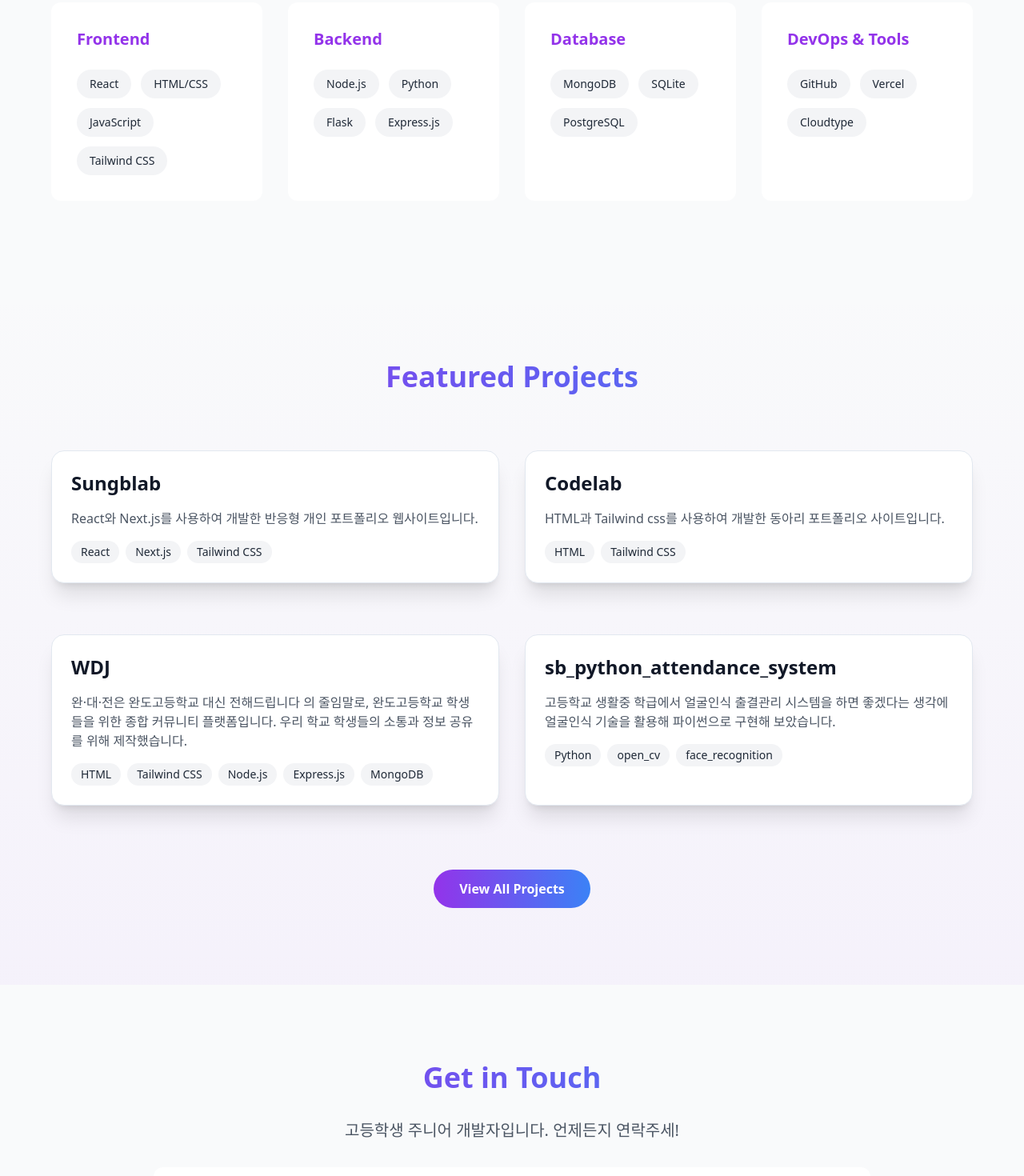
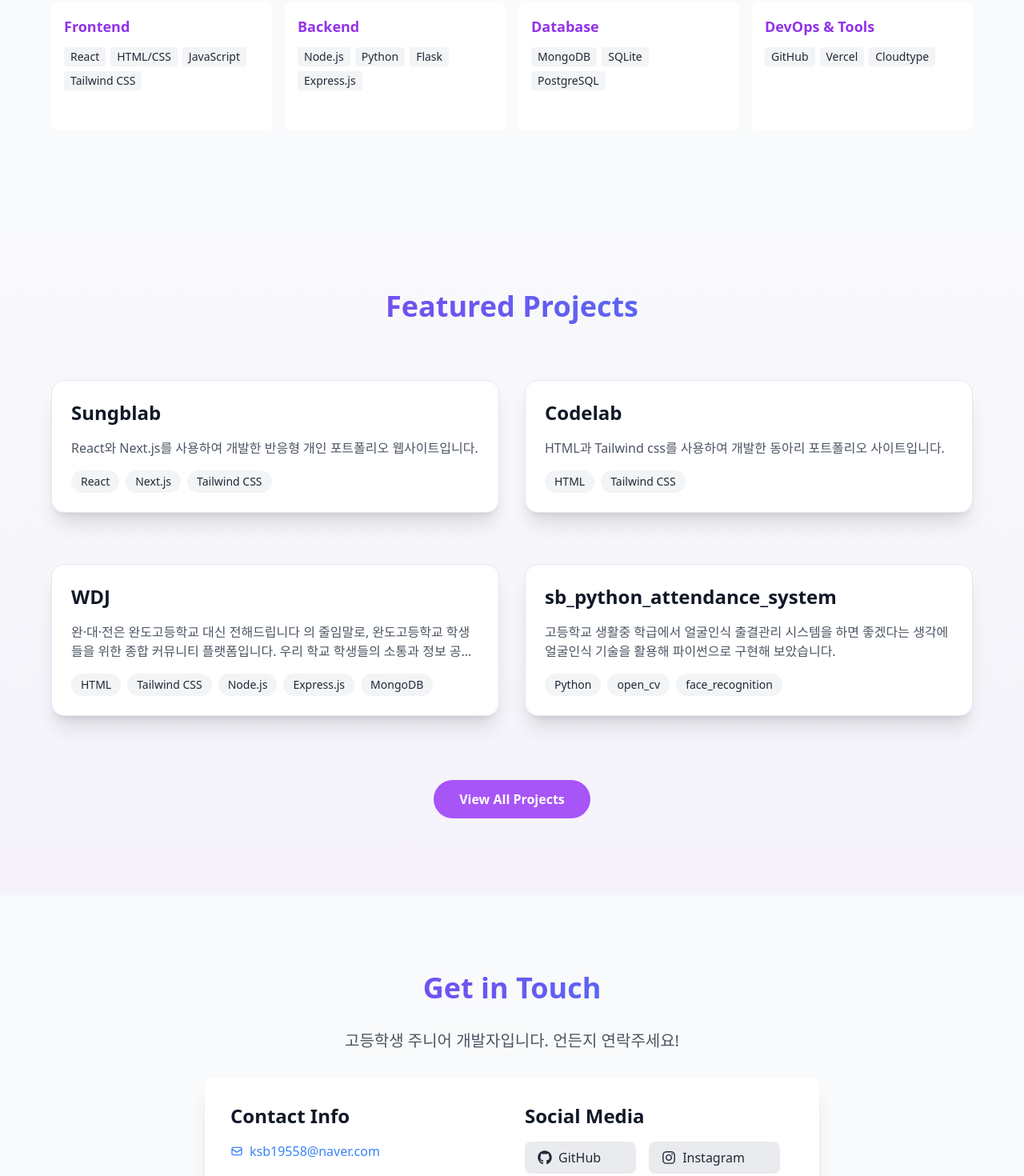
Before and after one commit to Sungblab/sungblab-nextjs, a Next.js app: page / in a window 1280 px wide. Shown: the part 880-2350 px from the top of the page at 80% size. Built offline with nearby package versions, Linux system fonts and the light colour scheme; a web font is replaced by a local one.

Commit message:
Update index.tsx

```diff
--- a/pages/index.tsx
+++ b/pages/index.tsx
@@ -11,10 +11,16 @@ import {
   useTheme,
 } from "../components/Components";
 import { projects } from "../data/projects";
-import Image from "next/image";
+import Image, { StaticImageData } from "next/image";
 import profilePic from "../img/sb.jpg";
 import { FaInstagram, FaGithub, FaYoutube } from "react-icons/fa";
 import styled from "styled-components";
+import { Project } from "../data/projects";
+
+interface SkillCategory {
+  name: string;
+  skills: string[];
+}
 
 const skillCategories = [
   {
@@ -80,7 +86,9 @@ const HeroSection = styled.section<{ theme: ThemeType }>`
   text-align: center;
 `;
 
-const StyledProjectCard = styled(Card)<{ theme: ThemeType }>`
+const StyledProjectCard = styled(Card)<{
+  theme: { colors: { background: string } };
+}>`
   background: ${({ theme }) => theme?.colors?.background || "#FFFFFF"};
   margin-bottom: 2rem;
 `;
@@ -132,11 +140,11 @@ const Home: NextPage = () => {
                   priority
                 />
               </div>
-              <h1 className="text-6xl font-bold bg-clip-text text-transparent bg-gradient-to-r from-purple-600 to-blue-500 py-2 leading-normal">
+              <h1 className="text-4xl sm:text-5xl md:text-6xl font-bold bg-clip-text text-transparent bg-gradient-to-r from-purple-600 to-blue-500 py-2 leading-normal">
                 Sungblab
               </h1>
               <p
-                className={`text-2xl ${
+                className={`text-lg sm:text-xl md:text-2xl ${
                   theme === "dark" ? "text-gray-300" : "text-gray-700"
                 }`}
               >
@@ -158,38 +166,38 @@ const Home: NextPage = () => {
           </AnimatedSection>
         </section>
 
-        <section className="py-24 px-4">
+        <section className="py-16 sm:py-20 md:py-24 px-4">
           <AnimatedSection>
             <div className="max-w-6xl mx-auto">
               <div className="relative">
-                <h2 className="text-4xl font-bold text-center mb-16 py-2">
+                <h2 className="text-2xl sm:text-3xl md:text-4xl font-bold text-center mb-6 sm:mb-8 md:mb-16 py-2">
                   <span className="relative bg-clip-text text-transparent bg-gradient-to-r from-purple-600 to-blue-500 inline-block leading-relaxed">
                     Technologies & Tools
                   </span>
                 </h2>
               </div>
-              <div className="grid grid-cols-1 md:grid-cols-2 lg:grid-cols-4 gap-8">
-                {skillCategories.map((category) => (
+              <div className="grid grid-cols-1 md:grid-cols-2 lg:grid-cols-4 gap-2 sm:gap-3 md:gap-4">
+                {skillCategories.map((category: SkillCategory) => (
                   <div
                     key={category.name}
-                    className={`p-8 rounded-xl transform hover:scale-105 transition-all duration-300 h-full min-h-[200px] ${
+                    className={`p-2.5 sm:p-3 md:p-4 rounded-lg transform hover:scale-105 transition-all duration-300 h-full min-h-[120px] sm:min-h-[140px] md:min-h-[160px] ${
                       theme === "dark"
                         ? "bg-gray-800/50 hover:bg-gray-700/50"
                         : "bg-white hover:shadow-2xl"
                     }`}
                   >
                     <h3
-                      className={`text-xl font-semibold mb-6 ${
+                      className={`text-sm sm:text-base md:text-lg font-semibold mb-1.5 sm:mb-2 md:mb-3 ${
                         theme === "dark" ? "text-purple-400" : "text-purple-600"
                       }`}
                     >
                       {category.name}
                     </h3>
-                    <div className="flex flex-wrap gap-3 overflow-visible">
-                      {category.skills.map((skill) => (
+                    <div className="flex flex-wrap gap-1 sm:gap-1.5">
+                      {category.skills.map((skill: string) => (
                         <span
                           key={skill}
-                          className={`px-4 py-2 rounded-full text-sm ${
+                          className={`px-1.5 sm:px-2 py-0.5 rounded text-xs sm:text-sm ${
                             theme === "dark"
                               ? "bg-gray-700 text-gray-200 hover:bg-gray-600"
                               : "bg-gray-100 text-gray-800 hover:bg-gray-200"
@@ -209,30 +217,37 @@ const Home: NextPage = () => {
         <section className="py-24 px-4 bg-gradient-to-b from-transparent to-purple-500/5">
           <AnimatedSection>
             <div className="max-w-6xl mx-auto">
-              <h2 className="text-4xl font-bold text-center mb-16 py-2 bg-clip-text text-transparent bg-gradient-to-r from-purple-600 to-blue-500">
+              <h2 className="text-3xl sm:text-4xl font-bold text-center mb-8 sm:mb-16 py-2 bg-clip-text text-transparent bg-gradient-to-r from-purple-600 to-blue-500">
                 Featured Projects
               </h2>
               <div className="grid grid-cols-1 md:grid-cols-2 gap-8">
-                {projects.slice(0, 4).map((project) => (
+                {projects.slice(0, 4).map((project: Project) => (
                   <StyledProjectCard
                     key={project.id}
+                    theme={{
+                      colors: {
+                        background: theme === "dark" ? "#1A202C" : "#FFFFFF",
+                      },
+                    }}
                     className={`group p-6 rounded-xl ${
                       theme === "dark" ? "bg-gray-800/50" : "bg-white"
                     } shadow-xl hover:shadow-2xl transition-all duration-300`}
                   >
-                    <h3 className="text-2xl font-bold mb-4">{project.title}</h3>
+                    <h3 className="text-xl sm:text-2xl font-bold mb-2 sm:mb-4 truncate">
+                      {project.title}
+                    </h3>
                     <p
-                      className={`mb-4 ${
+                      className={`mb-3 sm:mb-4 text-sm sm:text-base line-clamp-2 ${
                         theme === "dark" ? "text-gray-300" : "text-gray-600"
                       }`}
                     >
                       {project.description}
                     </p>
                     <div className="flex flex-wrap gap-2">
-                      {project.technologies.map((tech) => (
+                      {project.technologies.map((tech: string) => (
                         <span
                           key={tech}
-                          className={`px-3 py-1 rounded-full text-sm ${
+                          className={`px-3 py-1 rounded-full text-sm truncate max-w-[150px] ${
                             theme === "dark"
                               ? "bg-gray-700 text-gray-200"
                               : "bg-gray-100 text-gray-800"
@@ -248,7 +263,11 @@ const Home: NextPage = () => {
               <div className="text-center mt-12">
                 <Link
                   href="/projects"
-                  className="inline-block px-8 py-3 rounded-full bg-gradient-to-r from-purple-600 to-blue-500 text-white font-semibold hover:opacity-90 transition-opacity"
+                  className={`inline-block px-8 py-3 rounded-full ${
+                    theme === "dark"
+                      ? "bg-purple-600 hover:bg-purple-700"
+                      : "bg-purple-500 hover:bg-purple-600"
+                  } text-white font-semibold transition-colors duration-200`}
                 >
                   View All Projects
                 </Link>
@@ -257,43 +276,56 @@ const Home: NextPage = () => {
           </AnimatedSection>
         </section>
 
-        <section className="py-24 px-4">
+        <section className="py-16 sm:py-24 px-4 overflow-hidden">
           <AnimatedSection>
             <div className="max-w-4xl mx-auto text-center">
-              <h2 className="text-4xl font-bold mb-8 bg-clip-text text-transparent bg-gradient-to-r from-purple-600 to-blue-500">
+              <h2 className="text-3xl sm:text-4xl font-bold mb-4 sm:mb-8 bg-clip-text text-transparent bg-gradient-to-r from-purple-600 to-blue-500 truncate">
                 Get in Touch
               </h2>
               <p
-                className={`text-xl mb-8 ${
+                className={`text-base sm:text-lg md:text-xl mb-6 sm:mb-8 max-w-2xl mx-auto line-clamp-2 ${
                   theme === "dark" ? "text-gray-300" : "text-gray-600"
                 }`}
               >
-                고등학생 주니어 개발자입니다. 언제든지 연락주세!
+                고등학생 주니어 개발자입니다. 언든지 연락주세요!
               </p>
               <div
-                className={`p-8 rounded-xl ${
+                className={`p-4 sm:p-6 md:p-8 rounded-xl ${
                   theme === "dark" ? "bg-gray-800/50" : "bg-white"
-                } shadow-xl`}
+                } shadow-xl max-w-3xl mx-auto overflow-hidden`}
               >
-                <div className="grid md:grid-cols-2 gap-8">
-                  <div>
-                    <h3 className="text-2xl font-semibold mb-4">
+                <div className="grid md:grid-cols-2 gap-6 sm:gap-8">
+                  <div className="text-center md:text-left">
+                    <h3 className="text-lg sm:text-xl md:text-2xl font-semibold mb-2 sm:mb-3 md:mb-4 truncate">
                       Contact Info
                     </h3>
                     <p className="mb-2">
                       <a
                         href="mailto:ksb19558@naver.com"
-                        className="text-blue-500 hover:underline"
+                        className="text-blue-500 hover:underline text-sm sm:text-base inline-flex items-center justify-center md:justify-start gap-2 transition-colors duration-200 hover:text-blue-600 truncate max-w-full"
                       >
-                        ksb19558@naver.com
+                        <svg
+                          className="w-4 h-4 flex-shrink-0"
+                          fill="none"
+                          stroke="currentColor"
+                          viewBox="0 0 24 24"
+                        >
+                          <path
+                            strokeLinecap="round"
+                            strokeLinejoin="round"
+                            strokeWidth={2}
+                            d="M3 8l7.89 5.26a2 2 0 002.22 0L21 8M5 19h14a2 2 0 002-2V7a2 2 0 00-2-2H5a2 2 0 00-2 2v10a2 2 0 002 2z"
+                          />
+                        </svg>
+                        <span className="truncate">ksb19558@naver.com</span>
                       </a>
                     </p>
                   </div>
-                  <div>
-                    <h3 className="text-2xl font-semibold mb-4">
+                  <div className="text-center md:text-left">
+                    <h3 className="text-lg sm:text-xl md:text-2xl font-semibold mb-2 sm:mb-3 md:mb-4 truncate">
                       Social Media
                     </h3>
-                    <div className="flex justify-center gap-4">
+                    <div className="flex flex-wrap justify-center md:justify-start gap-3 sm:gap-4">
                       <SocialButton
                         href="https://github.com/Sungblab"
                         icon="github"
```
